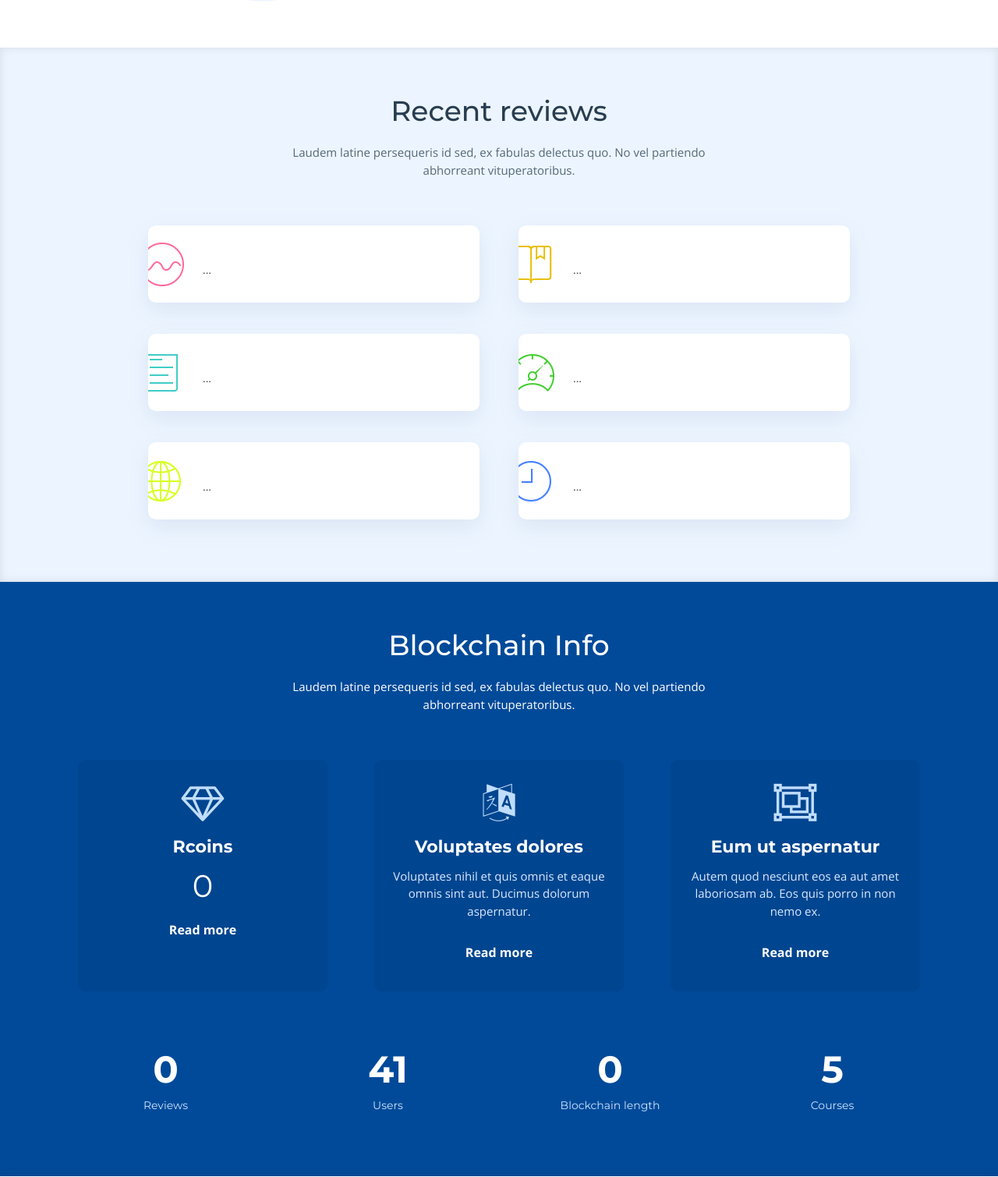
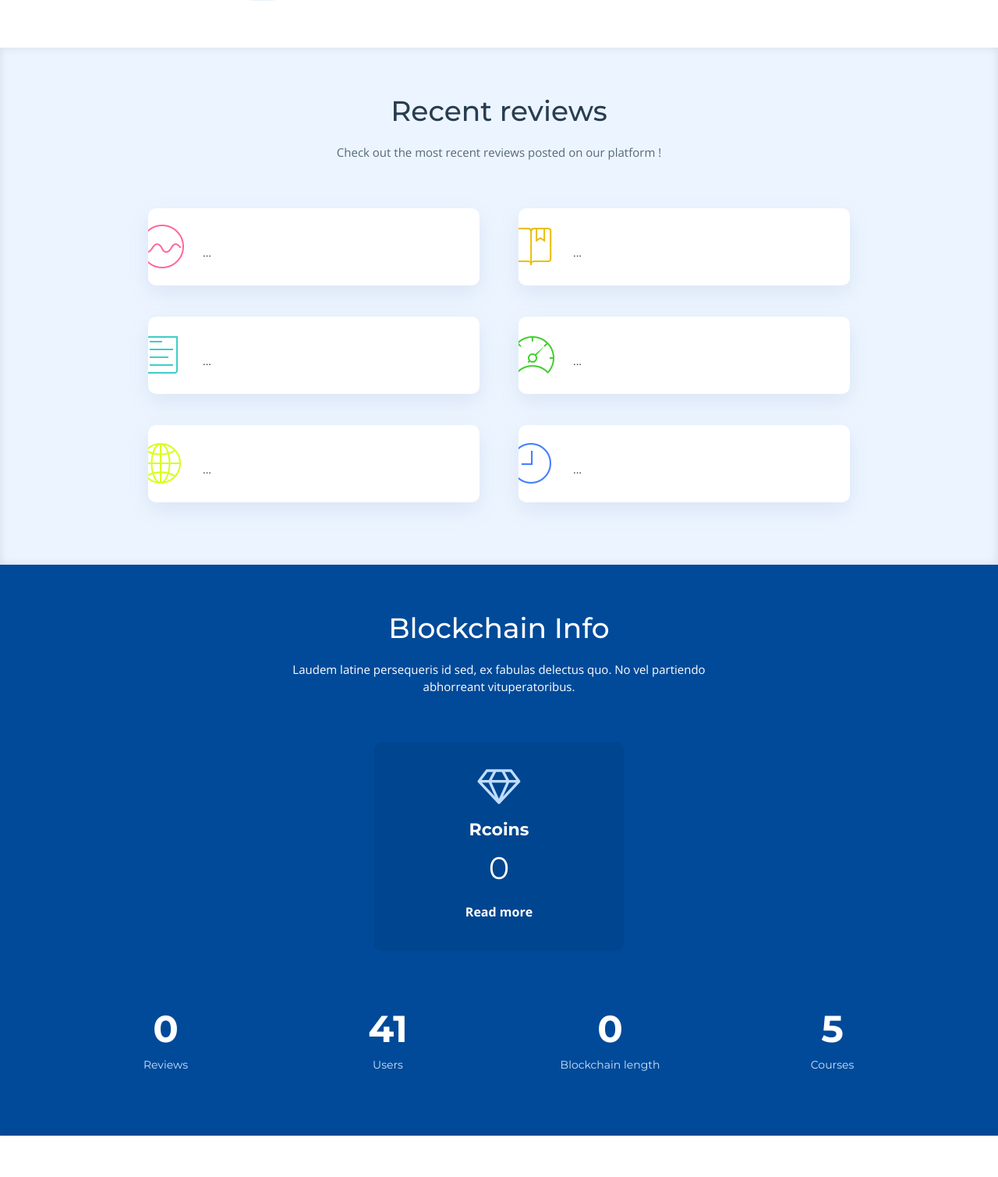
Before and after one commit to abhishek8899/Blockchain-based-Course-Review-System, a Flask app: template python_blockchain_app-ibm_blockchain_post-2/app/templates/sample.html in a window 1280 px wide. Shown: the part 1696-3205 px from the top of the page at 78% size. Run offline with Flask 2, Linux system fonts and the light colour scheme; the template is opened without the code that fills it, so the values that code supplies are empty; some libraries are stand-ins or nearby versions; some web fonts are replaced.

Commit message:
Frontend Cleanup

```diff
--- a/python_blockchain_app-ibm_blockchain_post-2/app/templates/sample.html
+++ b/python_blockchain_app-ibm_blockchain_post-2/app/templates/sample.html
@@ -187,7 +187,7 @@
 
         <header class="section-header">
           <h3>Recent reviews</h3>
-          <p>Laudem latine persequeris id sed, ex fabulas delectus quo. No vel partiendo abhorreant vituperatoribus.</p>
+          <p>Check out the most recent reviews posted on our platform !</p>
         </header>
 
 
@@ -266,7 +266,7 @@
             </div>
           </div>
 
-          <div class="col-lg-4 mb-4">
+          <!-- <div class="col-lg-4 mb-4">
             <div class="card wow bounceInUp">
                 <i class="fa fa-language"></i>
               <div class="card-body">
@@ -275,9 +275,9 @@
                 <a href="#" class="readmore">Read more </a>
               </div>
             </div>
-          </div>
+          </div> -->
 
-          <div class="col-lg-4 mb-4">
+          <!-- <div class="col-lg-4 mb-4">
             <div class="card wow bounceInUp">
                 <i class="fa fa-object-group"></i>
               <div class="card-body">
@@ -286,7 +286,7 @@
                 <a href="#" class="readmore">Read more </a>
               </div>
             </div>
-          </div>
+          </div> -->
 
         </div>
 
```
